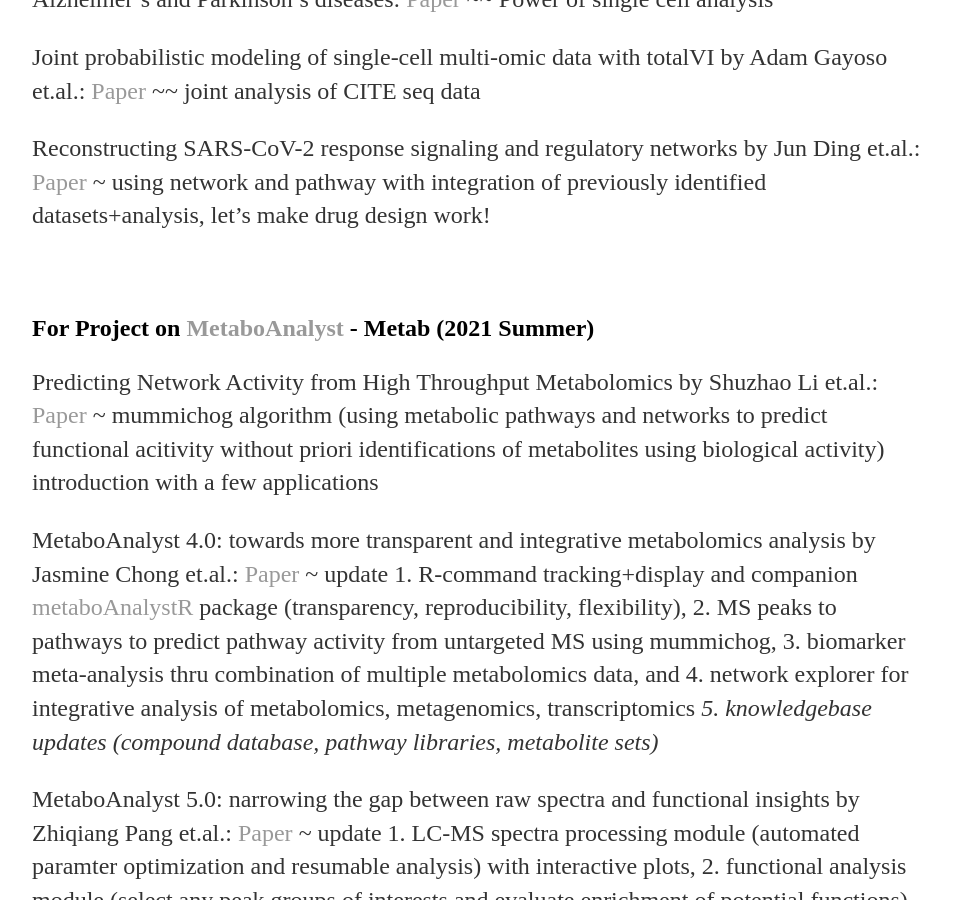
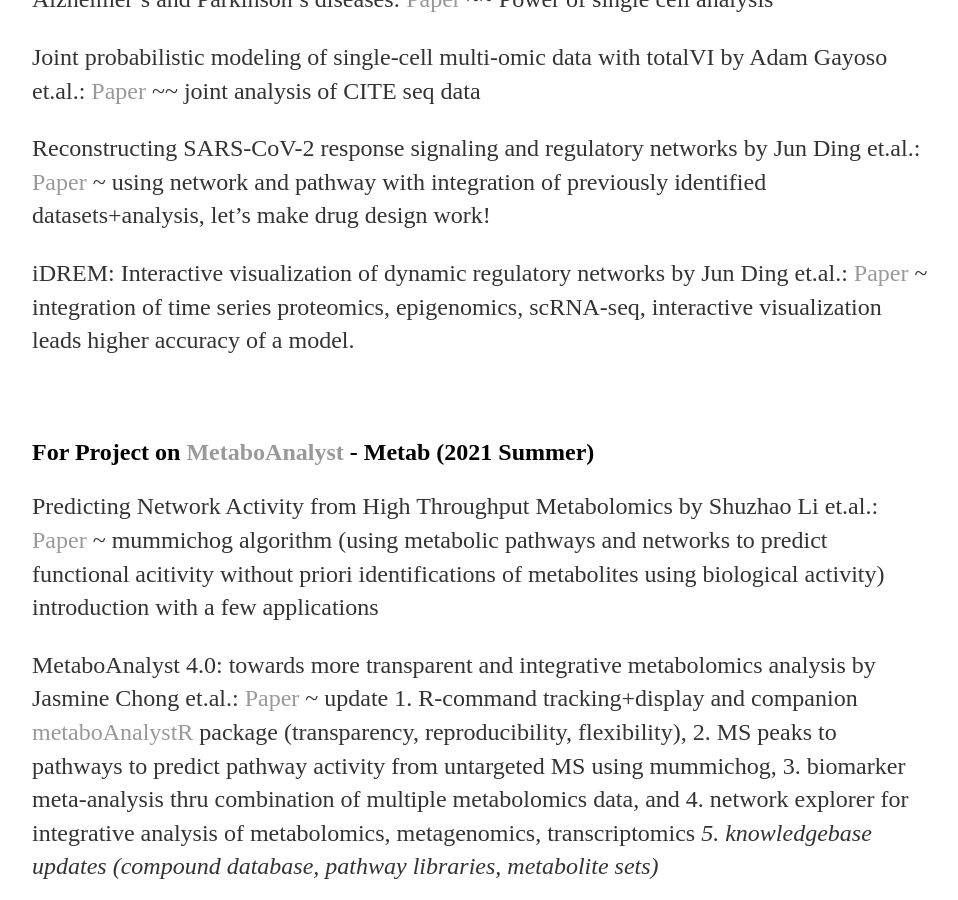
Before and after one commit to yjkweon24/yjkweon24.github.io, a Jekyll site: the page built from _posts/2019-03-16-Academic.md, in a window 1280 px wide and 900 px high, scrolled down 2170 px. Shown: the whole window, without its empty margins (160-1118 px from the left). Built offline with Jekyll 4.4.1, drawn with Linux system fonts in a browser that asks for light colours.

Commit message:
Update 2019-03-16-Academic.md

```diff
--- a/_posts/2019-03-16-Academic.md
+++ b/_posts/2019-03-16-Academic.md
@@ -55,6 +55,8 @@
 
 Reconstructing SARS-CoV-2 response signaling and regulatory networks by Jun Ding et.al.: [Paper](https://www.ncbi.nlm.nih.gov/pmc/articles/PMC7574259/) ~ using network and pathway with integration of previously identified datasets+analysis, let's make drug design work!
 
+iDREM: Interactive visualization of dynamic regulatory networks by Jun Ding et.al.: [Paper](https://journals.plos.org/ploscompbiol/article?id=10.1371/journal.pcbi.1006019) ~ integration of time series proteomics, epigenomics, scRNA-seq, interactive visualization leads higher accuracy of a model.
+
 <br>
 
 ## For Project on [MetaboAnalyst](https://www.metaboanalyst.ca/home.xhtml) - Metab (2021 Summer)
```
